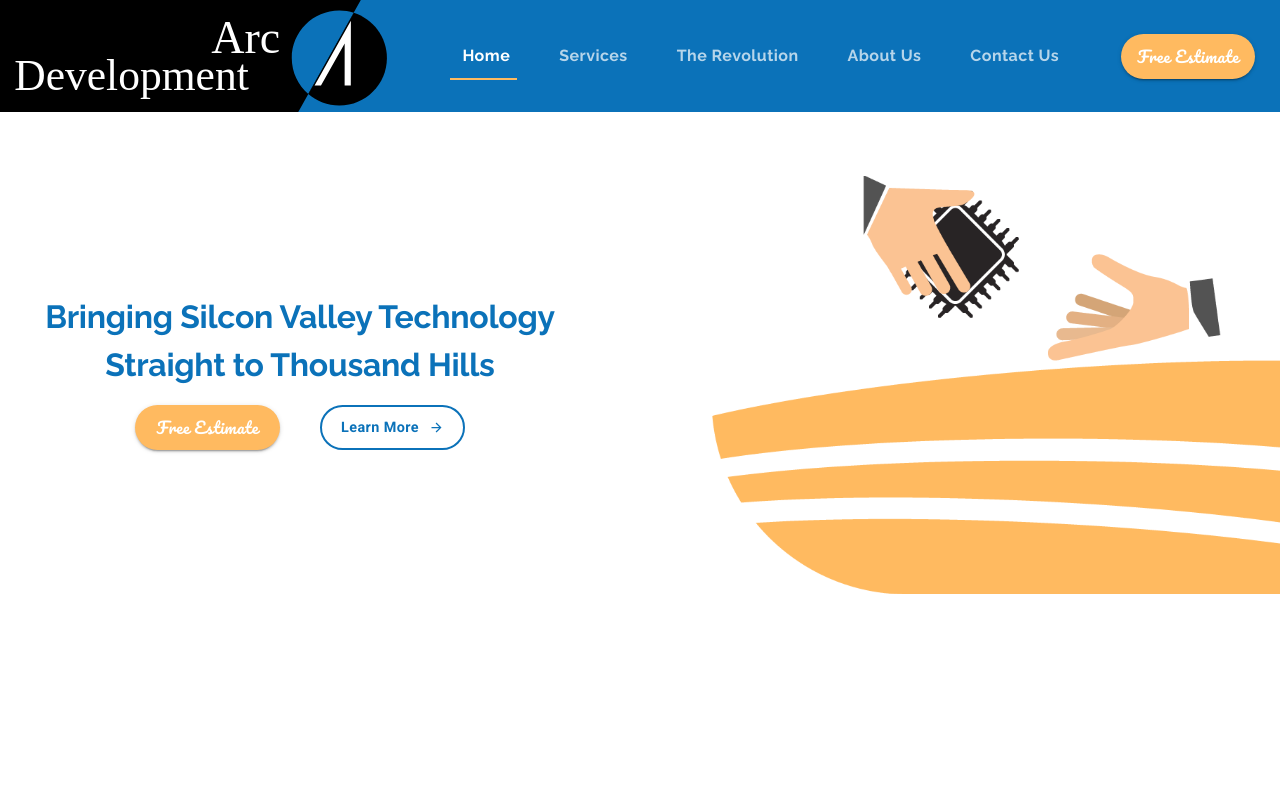
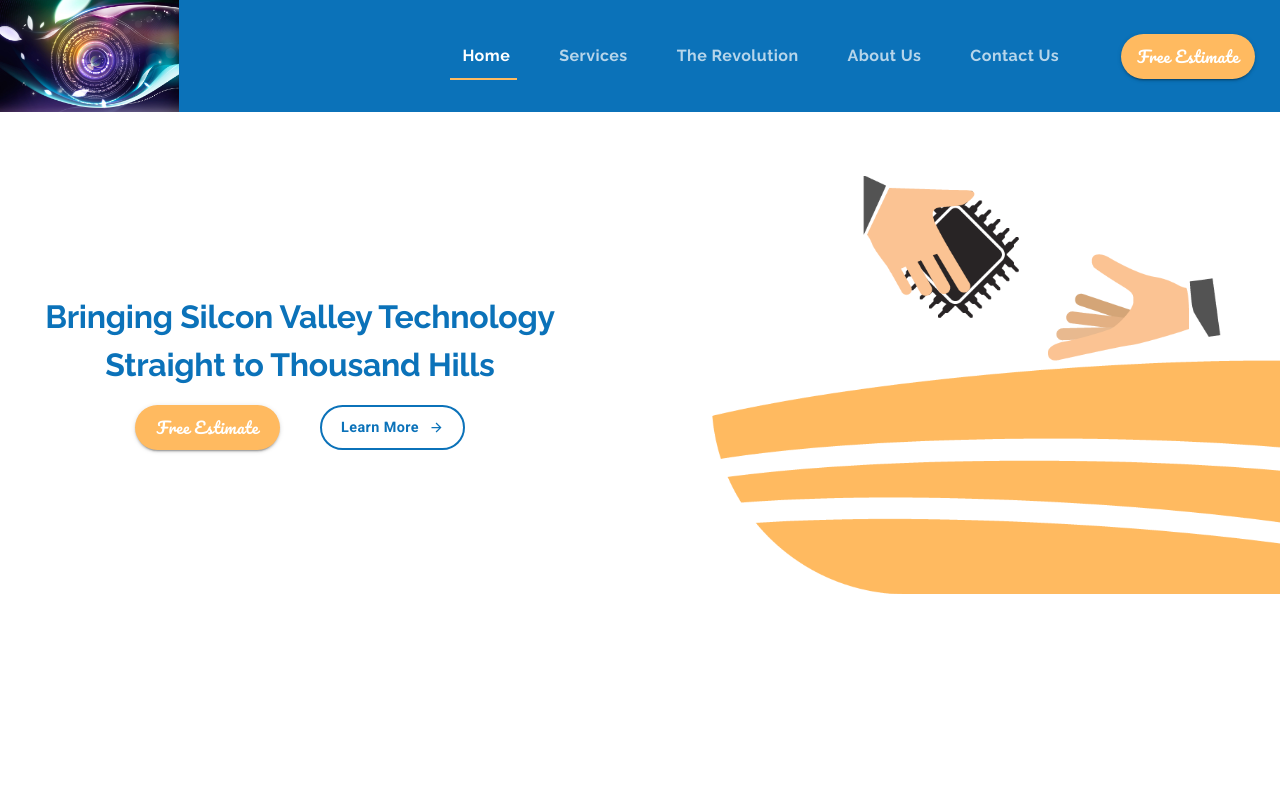
Before and after one commit to ruhimbazabertin/miror, a React (Create React App) app: page / in a window 1280 px wide. Shown: the top 800 px of the page. Built offline with nearby package versions, Linux system fonts and the light colour scheme.

Commit message:
changing header and footer

```diff
--- a/src/components/ui/Footer.js
+++ b/src/components/ui/Footer.js
@@ -6,6 +6,7 @@ import Hidden from '@material-ui/core/Hidden';
 import facebook  from '../../assets/facebook.svg';
 import twitter   from '../../assets/twitter.svg';
 import instagram from '../../assets/instagram.svg';
+import lens      from '../../assets/lens.png';
 
 import footerAdornment from '../../assets/Footer Adornment.svg';
 
@@ -126,7 +127,7 @@ const Footer = (props) => {
                 </Grid>
                 </Hidden>
                 <img alt="black decorative slash"
-                src={footerAdornment}
+                src={lens}
                 className={classes.adornment} />
 
                 <Grid container justify="flex-end" spacing={2} className={classes.socialContainer}>
--- a/src/components/ui/Header.js
+++ b/src/components/ui/Header.js
@@ -18,7 +18,7 @@ import List from  '@material-ui/core/List';
 import ListItem from '@material-ui/core/ListItem';
 import ListItemText from '@material-ui/core/ListItemText';
 
-import logo from '../../assets/logo.svg';
+import lens from '../../assets/lens.png';
 
 const ElevationScroll = (props) => {
     const { children } = props;
@@ -47,6 +47,8 @@ const ElevationScroll = (props) => {
         },
         logo: {
             height: "8em",
+            textTransform: "none",
+            textDecoration: "none",
             [theme.breakpoints.down("md")] : {
                 height: "7em",
             },
@@ -395,7 +397,8 @@ const Header = (props) => {
         <AppBar position="fixed" className={classes.appbar}>
             <Toolbar disableGutters>
                 <Button component={Link} to="/" disableRipple onClick={()=> props.setValue(0)} className={classes.logContainer}>
-            <img  alt="company logo" className={classes.logo} src={logo} />
+                <img  alt="company logo" className={classes.logo} src={lens} />
+
             </Button>
                 {matches ? drawer: tabs}
             </Toolbar>
```
Also changed, not shown: 2 other files (tests, documents, lock files or other folders).
